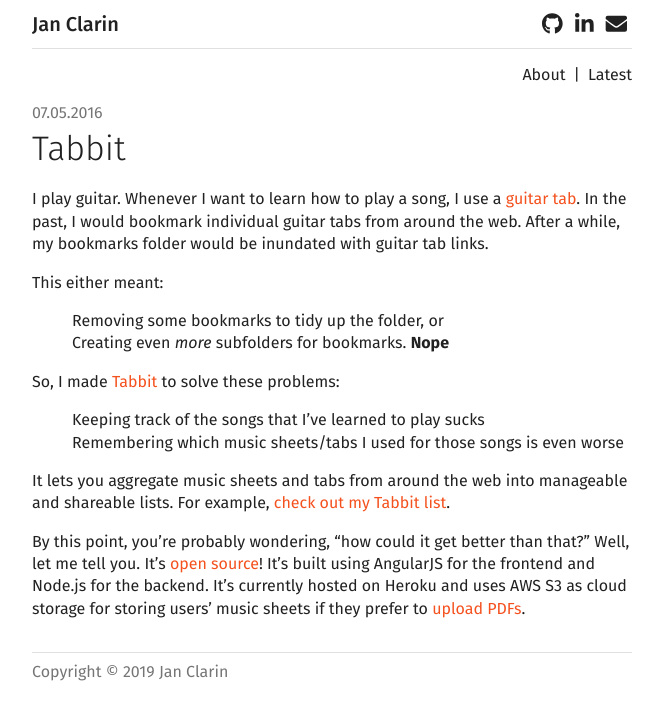
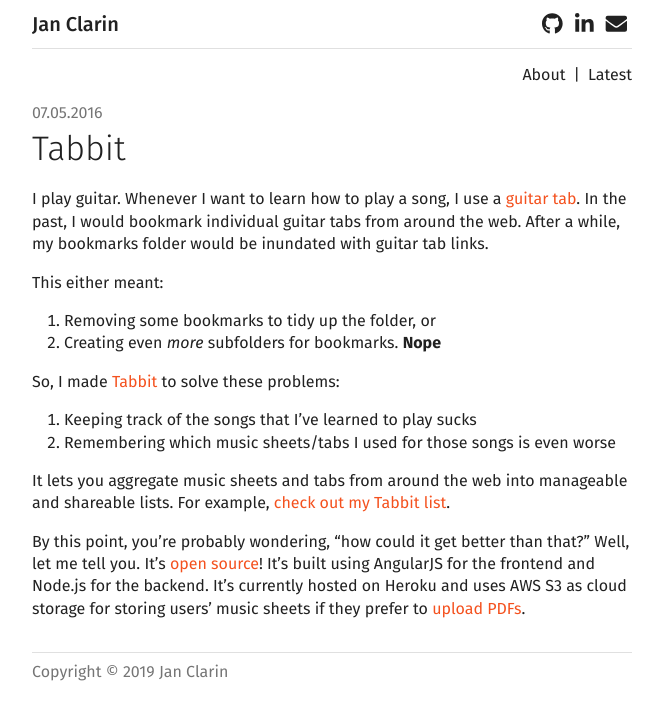
Before and after one commit to janclarin/janclarin.github.io, a Jekyll site: the page built from _posts/2016-07-05-tabbit.md, in a window 1280 px wide. Shown: the top 720 px of the page, without its empty margins (308-971 px from the left). Built offline with Jekyll 4.4.1, drawn with Linux system fonts in a browser that asks for light colours; nearby versions of some CDN libraries.

Commit message:
Fix <ol> styling
- Apply no-margin styling for <li> only within <ul>
- Change <ol> padding-left to be based on $spacing-unit

```diff
--- a/_sass/partials/_base.scss
+++ b/_sass/partials/_base.scss
@@ -15,9 +15,13 @@
 ul {
   margin: 0;
   padding: 0;
+
+  & > li {
+    margin-left: 0;
+    list-style: none;
+  }
 }
 
-li {
-  margin-left: 0;
-  list-style: none;
+ol {
+  padding-left: $spacing-unit * 2;
 }
```
